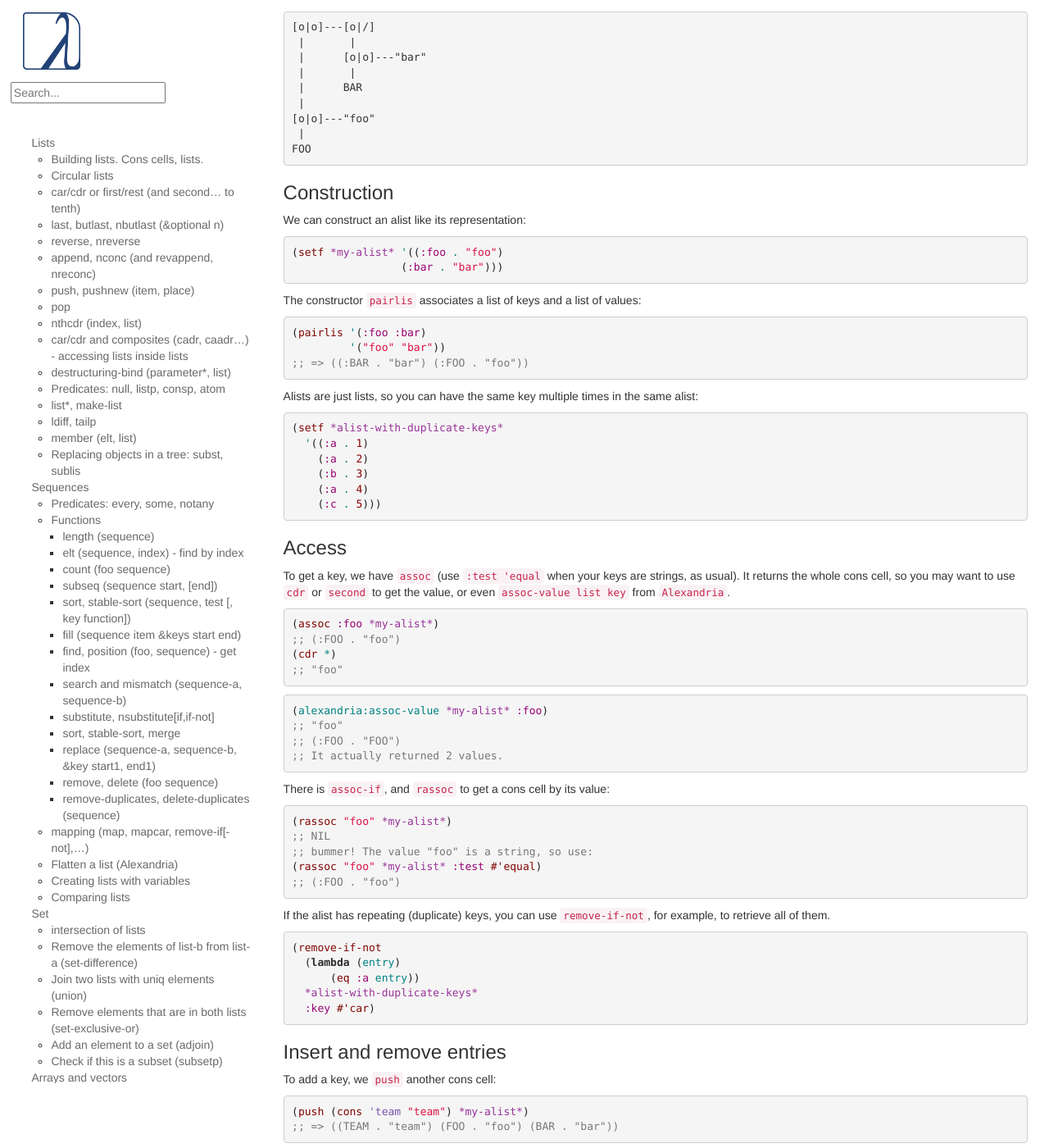
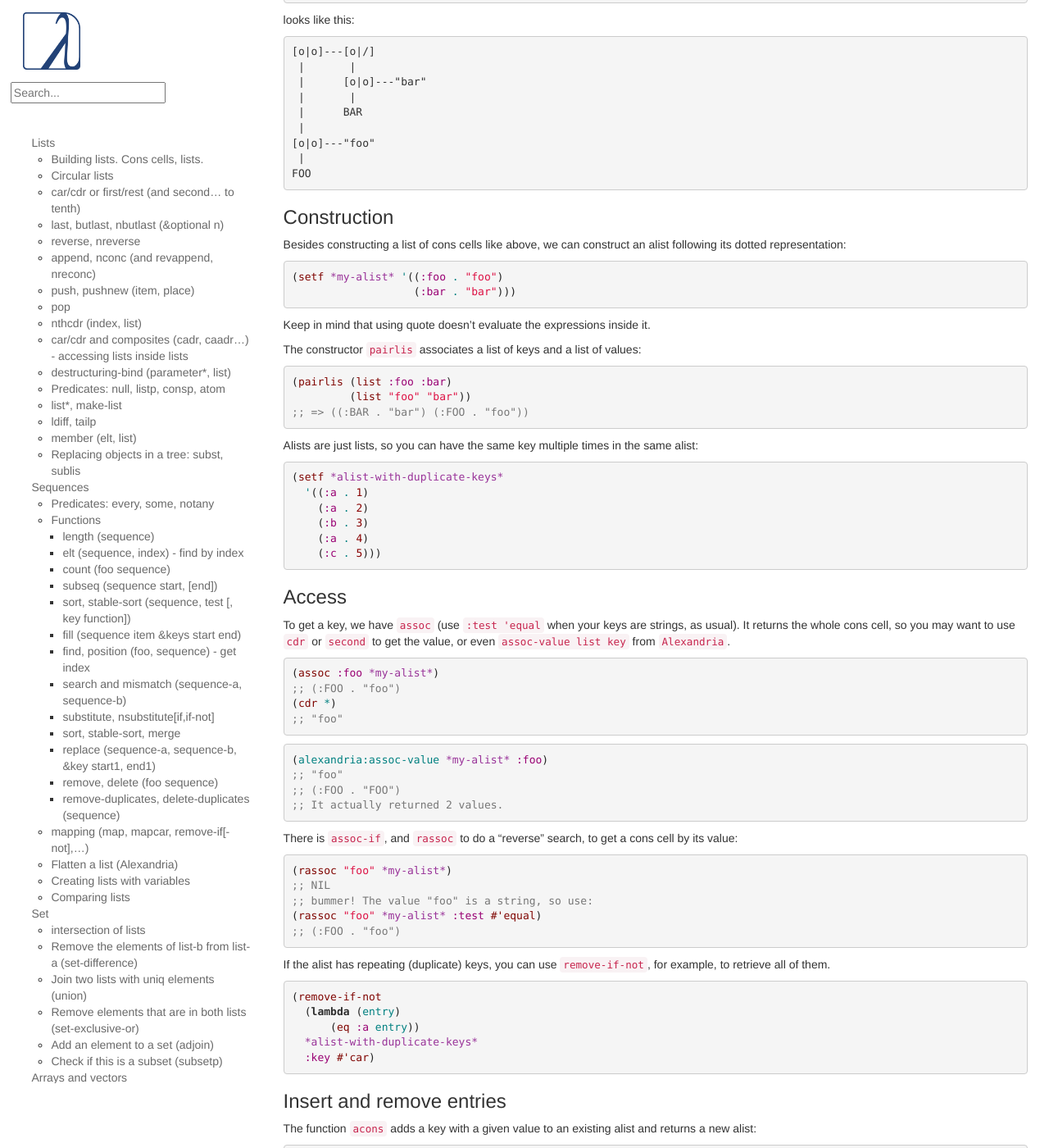
Before and after one commit to LispCookbook/cl-cookbook, a Jekyll site: the page built from data-structures.md, in a window 1280 px wide and 1400 px high, scrolled down 23990 px. Shown: the whole window at 82% size. Built offline with Jekyll 4.4.1, drawn with Linux system fonts in a browser that asks for light colours; some of the changed text lies outside the part shown.

Commit message:
alists++ add acons

```diff
--- a/data-structures.md
+++ b/data-structures.md
@@ -1640,11 +1640,13 @@
 
 An association list is a list of cons cells.
 
+Its keys and values can be of any type.
+
 This simple example:
 
 ~~~lisp
 (defparameter *my-alist* (list (cons 'foo "foo")
-                             (cons 'bar "bar")))
+                               (cons 'bar "bar")))
 ;; => ((FOO . "foo") (BAR . "bar"))
 ~~~
 
@@ -1664,20 +1666,21 @@
 
 ### Construction
 
-We can construct an alist like its representation:
-
+Besides constructing a list of cons cells like above, we can
+construct an alist following its dotted representation:
 
 ~~~lisp
 (setf *my-alist* '((:foo . "foo")
-                 (:bar . "bar")))
-~~~
-
+                   (:bar . "bar")))
+~~~
+
+Keep in mind that using quote doesn't evaluate the expressions inside it.
 
 The constructor `pairlis` associates a list of keys and a list of values:
 
 ~~~lisp
-(pairlis '(:foo :bar)
-         '("foo" "bar"))
+(pairlis (list :foo :bar)
+         (list "foo" "bar"))
 ;; => ((:BAR . "bar") (:FOO . "foo"))
 ~~~
 
@@ -1713,7 +1716,7 @@
 ;; It actually returned 2 values.
 ~~~
 
-There is `assoc-if`, and `rassoc` to get a cons cell by its value:
+There is `assoc-if`, and `rassoc` to do a "reverse" search, to get a cons cell by its value:
 
 ~~~lisp
 (rassoc "foo" *my-alist*)
@@ -1735,7 +1738,15 @@
 
 ### Insert and remove entries
 
-To add a key, we `push` another cons cell:
+The function `acons` adds a key with a given value to an existing
+alist and returns a new alist:
+
+~~~lisp
+(acons :key "key" *my-alist*)
+;; => ((:KEY . "key") (:FOO . "foo") (:BAR . "bar"))
+~~~
+
+To add a key, we can `push` another cons cell:
 
 ~~~lisp
 (push (cons 'team "team") *my-alist*)
```
